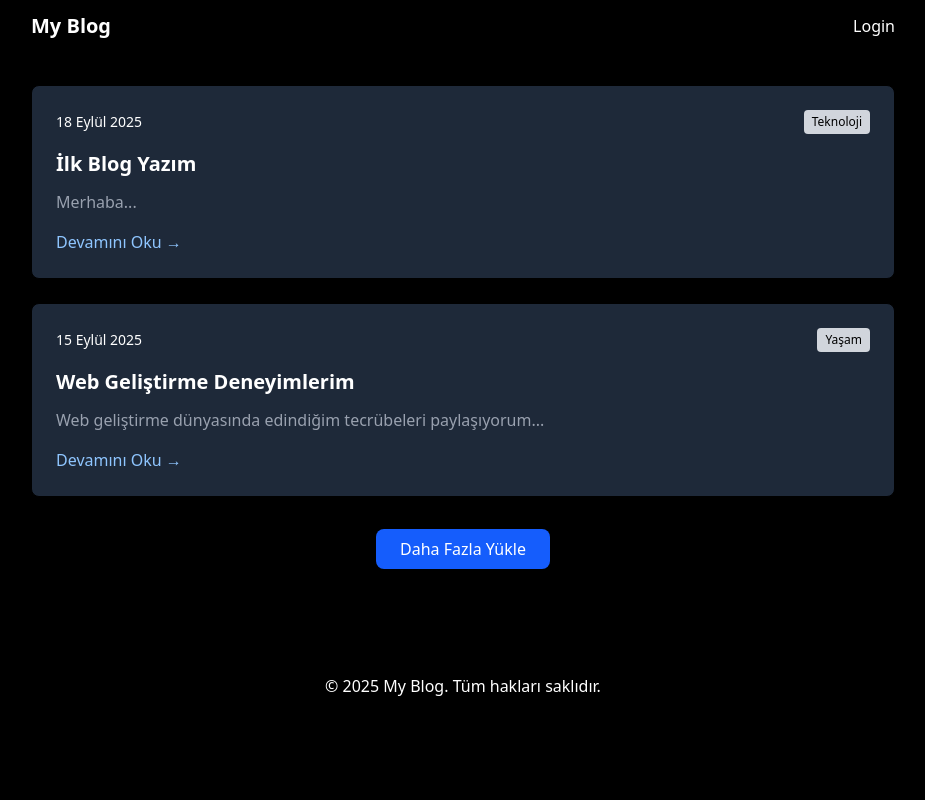
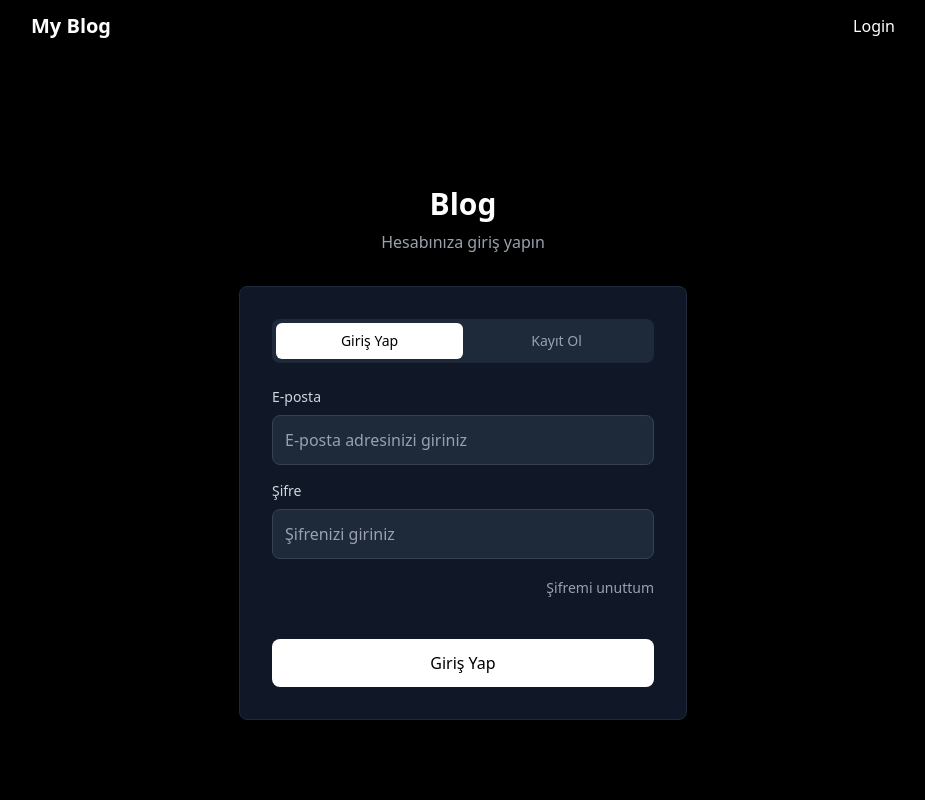
Before and after one commit to Huwul/Blog, a React (Vite) app in the folder client/: page /loginPage in a window 1280 px wide. Shown: the top 800 px of the page, without its empty margins (177-1102 px from the left). Built offline with nearby package versions, Linux system fonts and the light colour scheme.

Commit message:
login page added

```diff
--- a/client/package.json
+++ b/client/package.json
@@ -13,6 +13,7 @@
     "@tailwindcss/vite": "^4.1.13",
     "react": "^19.1.1",
     "react-dom": "^19.1.1",
+    "react-router-dom": "^7.9.1",
     "tailwindcss": "^4.1.13"
   },
   "devDependencies": {
--- a/client/src/App.tsx
+++ b/client/src/App.tsx
@@ -1,14 +1,21 @@
+import { BrowserRouter, Routes, Route } from "react-router-dom";
 import Navbar from "./components/layout/navbar";
 import Footer from "./components/layout/footer";
 import BlogPage from "./pages/blogPage";
+import LoginPage from "./pages/loginPage";
 
 function App() {
     return (
-        <div className="bg-black min-h-screen">
-            <Navbar />
-            <BlogPage />
-            <Footer />
-        </div>
+        <BrowserRouter>
+            <div className="bg-black min-h-screen">
+                <Navbar />
+                <Routes>
+                    <Route path="/" element={<BlogPage />} />
+                    <Route path="/loginPage" element={<LoginPage />} />
+                </Routes>
+                <Footer />
+            </div>
+        </BrowserRouter>
     );
 }
 
--- a/client/src/components/blog/PostCard.tsx
+++ b/client/src/components/blog/PostCard.tsx
@@ -8,10 +8,10 @@ interface PostCardProps {
 
 const PostCard = ({ title, date, category, excerpt }: PostCardProps) => {
     return (
-        <article className="bg-gray-800 rounded-lg shadow-sm border p-6 hover:shadow-md transition-shadow">
+        <article className="bg-gray-900 rounded-lg shadow-sm border p-6 hover:shadow-md transition-shadow">
             <div className="flex items-center justify-between mb-4">
                 <span className="text-sm text-white">{date}</span>
-                <span className={` bg-gray-300 text-xs px-2 py-1 rounded`}>
+                <span className={` bg-gray-400 text-xs px-2 py-1 rounded`}>
                     {category}
                 </span>
             </div>
@@ -19,7 +19,7 @@ const PostCard = ({ title, date, category, excerpt }: PostCardProps) => {
             <p className="text-gray-400 mb-4">{excerpt}</p>
             <a
                 href="#"
-                className="text-blue-300 hover:text-blue-500 font-medium"
+                className="text-blue-400 hover:text-blue-600 font-medium"
             >
                 Devamını Oku →
             </a>
--- a/client/src/components/layout/navbar.tsx
+++ b/client/src/components/layout/navbar.tsx
@@ -3,9 +3,14 @@ const Navbar = () => {
         <header className="bg-black shadow-sm border-b">
             <div className="max-w-4xl mx-auto px-4 py-3">
                 <nav className="flex items-center justify-between">
-                    <h1 className="text-xl font-bold text-white">My Blog</h1>
-                    <div className="flex space-x-4">
-                        <a href="#" className="text-white hover:text-gray-500">
+                    <h1 className="text-xl font-bold text-white hover:text-gray-500">
+                        <a href="/">My Blog</a>
+                    </h1>
+                    <div className="flex space-x-4 text-white hover:text-gray-500">
+                        <a
+                            href="/loginPage"
+
+                        >
                             Login
                         </a>
                     </div>
--- a/client/src/pages/loginPage.tsx
+++ b/client/src/pages/loginPage.tsx
@@ -0,0 +1,160 @@
+import { useState } from "react";
+
+const LoginPage: React.FC = () => {
+    const [isLogin, setIsLogin] = useState(true);
+    const [formData, setFormData] = useState({
+        email: "",
+        password: "",
+        confirmPassword: "",
+        name: "",
+    });
+
+    const handleInputChange = (e: React.ChangeEvent<HTMLInputElement>) => {
+        setFormData({
+            ...formData,
+            [e.target.name]: e.target.value,
+        });
+    };
+
+    const handleSubmit = (e: React.FormEvent) => {
+        e.preventDefault();
+        // Handle form submission
+        console.log("Form submitted:", formData);
+    };
+
+    return (
+        <div className="min-h-screen bg-black flex items-center justify-center px-4">
+            <div className="max-w-md w-full">
+                {/* Logo/Title */}
+                <div className="text-center mb-8">
+                    <h1 className="text-3xl font-bold text-white mb-2">Blog</h1>
+                    <p className="text-gray-400">
+                        {isLogin
+                            ? "Hesabınıza giriş yapın"
+                            : "Yeni hesap oluşturun"}
+                    </p>
+                </div>
+
+                {/* Form Container */}
+                <div className="bg-gray-900 rounded-lg shadow-xl p-8 border border-gray-800">
+                    {/* Toggle Buttons */}
+                    <div className="flex mb-6 bg-gray-800 rounded-lg p-1">
+                        <button
+                            onClick={() => setIsLogin(true)}
+                            className={`flex-1 py-2 px-4 rounded-md text-sm font-medium transition-colors ${
+                                isLogin
+                                    ? "bg-white text-black"
+                                    : "text-gray-400 hover:text-white"
+                            }`}
+                        >
+                            Giriş Yap
+                        </button>
+                        <button
+                            onClick={() => setIsLogin(false)}
+                            className={`flex-1 py-2 px-4 rounded-md text-sm font-medium transition-colors ${
+                                !isLogin
+                                    ? "bg-white text-black"
+                                    : "text-gray-400 hover:text-white"
+                            }`}
+                        >
+                            Kayıt Ol
+                        </button>
+                    </div>
+
+                    {/* Form */}
+                    <form onSubmit={handleSubmit} className="space-y-4">
+                        {/* Name field for signup */}
+                        {!isLogin && (
+                            <div>
+                                <label className="block text-sm font-medium text-gray-300 mb-2">
+                                    Ad Soyad
+                                </label>
+                                <input
+                                    type="text"
+                                    name="name"
+                                    value={formData.name}
+                                    onChange={handleInputChange}
+                                    className="w-full px-3 py-3 bg-gray-800 border border-gray-700 rounded-lg text-white placeholder-gray-400 focus:outline-none focus:ring-2 focus:ring-white focus:border-transparent transition-all"
+                                    placeholder="Ad Soyad giriniz"
+                                    required={!isLogin}
+                                />
+                            </div>
+                        )}
+
+                        {/* Email */}
+                        <div>
+                            <label className="block text-sm font-medium text-gray-300 mb-2">
+                                E-posta
+                            </label>
+                            <input
+                                type="email"
+                                name="email"
+                                value={formData.email}
+                                onChange={handleInputChange}
+                                className="w-full px-3 py-3 bg-gray-800 border border-gray-700 rounded-lg text-white placeholder-gray-400 focus:outline-none focus:ring-2 focus:ring-white focus:border-transparent transition-all"
+                                placeholder="E-posta adresinizi giriniz"
+                                required
+                            />
+                        </div>
+
+                        {/* Password */}
+                        <div>
+                            <label className="block text-sm font-medium text-gray-300 mb-2">
+                                Şifre
+                            </label>
+                            <input
+                                type="password"
+                                name="password"
+                                value={formData.password}
+                                onChange={handleInputChange}
+                                className="w-full px-3 py-3 bg-gray-800 border border-gray-700 rounded-lg text-white placeholder-gray-400 focus:outline-none focus:ring-2 focus:ring-white focus:border-transparent transition-all"
+                                placeholder="Şifrenizi giriniz"
+                                required
+                            />
+                        </div>
+
+                        {/* Confirm Password for signup */}
+                        {!isLogin && (
+                            <div>
+                                <label className="block text-sm font-medium text-gray-300 mb-2">
+                                    Şifre Tekrar
+                                </label>
+                                <input
+                                    type="password"
+                                    name="confirmPassword"
+                                    value={formData.confirmPassword}
+                                    onChange={handleInputChange}
+                                    className="w-full px-3 py-3 bg-gray-800 border border-gray-700 rounded-lg text-white placeholder-gray-400 focus:outline-none focus:ring-2 focus:ring-white focus:border-transparent transition-all"
+                                    placeholder="Şifrenizi tekrar giriniz"
+                                    required={!isLogin}
+                                />
+                            </div>
+                        )}
+
+                        {/* Forgot Password for login */}
+                        {isLogin && (
+                            <div className="text-right">
+                                <a
+                                    href="#"
+                                    className="text-sm text-gray-400 hover:text-white transition-colors"
+                                >
+                                    Şifremi unuttum
+                                </a>
+                            </div>
+                        )}
+
+                        {/* Submit Button */}
+                        <button
+                            type="submit"
+                            className="w-full bg-white text-black py-3 rounded-lg font-medium hover:bg-gray-100 transition-colors mt-6"
+                        >
+                            {isLogin ? "Giriş Yap" : "Kayıt Ol"}
+                        </button>
+                    </form>
+                </div>
+            </div>
+        </div>
+    );
+};
+
+export default LoginPage;
```
Also changed, not shown: client/src/pages/signupPage.tsx (deleted), 1 other file (tests, documents, lock files or other folders).
